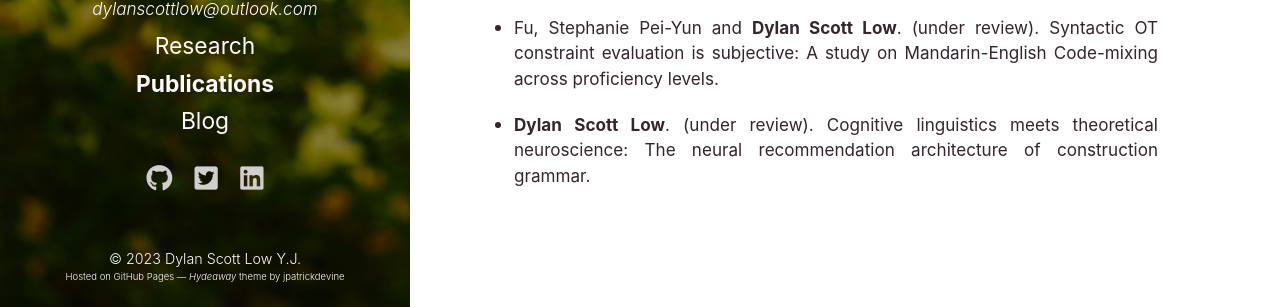
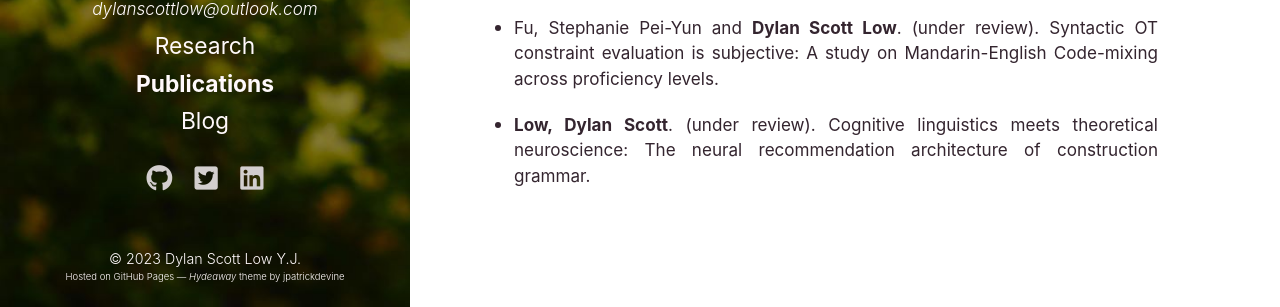
Before and after one commit to dylanscottlow/dylanscottlow.github.io, a Jekyll site: the page built from publications.md, in a window 1280 px wide and 1364 px high. Shown: the part 1042-1349 px from the top of the window. Built offline with Jekyll 4.4.1, drawn with Linux system fonts in a browser that asks for light colours; a style sheet for code colours, icons or effects is not loaded.

Commit message:
Correct name formatting on "Cognitive Linguistics Meets Theoretical Neuroscience"

```diff
--- a/publications.md
+++ b/publications.md
@@ -22,4 +22,4 @@ order: 2
 
 * <p class="citation-list">Fu, Stephanie Pei-Yun and <b>Dylan Scott Low</b>. (under review). Syntactic OT constraint evaluation is subjective: A study on Mandarin-English Code-mixing across proficiency levels.</p>
 
-* <p class="citation-list"><b>Dylan Scott Low</b>. (under review). Cognitive linguistics meets theoretical neuroscience: The neural recommendation architecture of construction grammar.</p>
+* <p class="citation-list"><b>Low, Dylan Scott</b>. (under review). Cognitive linguistics meets theoretical neuroscience: The neural recommendation architecture of construction grammar.</p>
```
